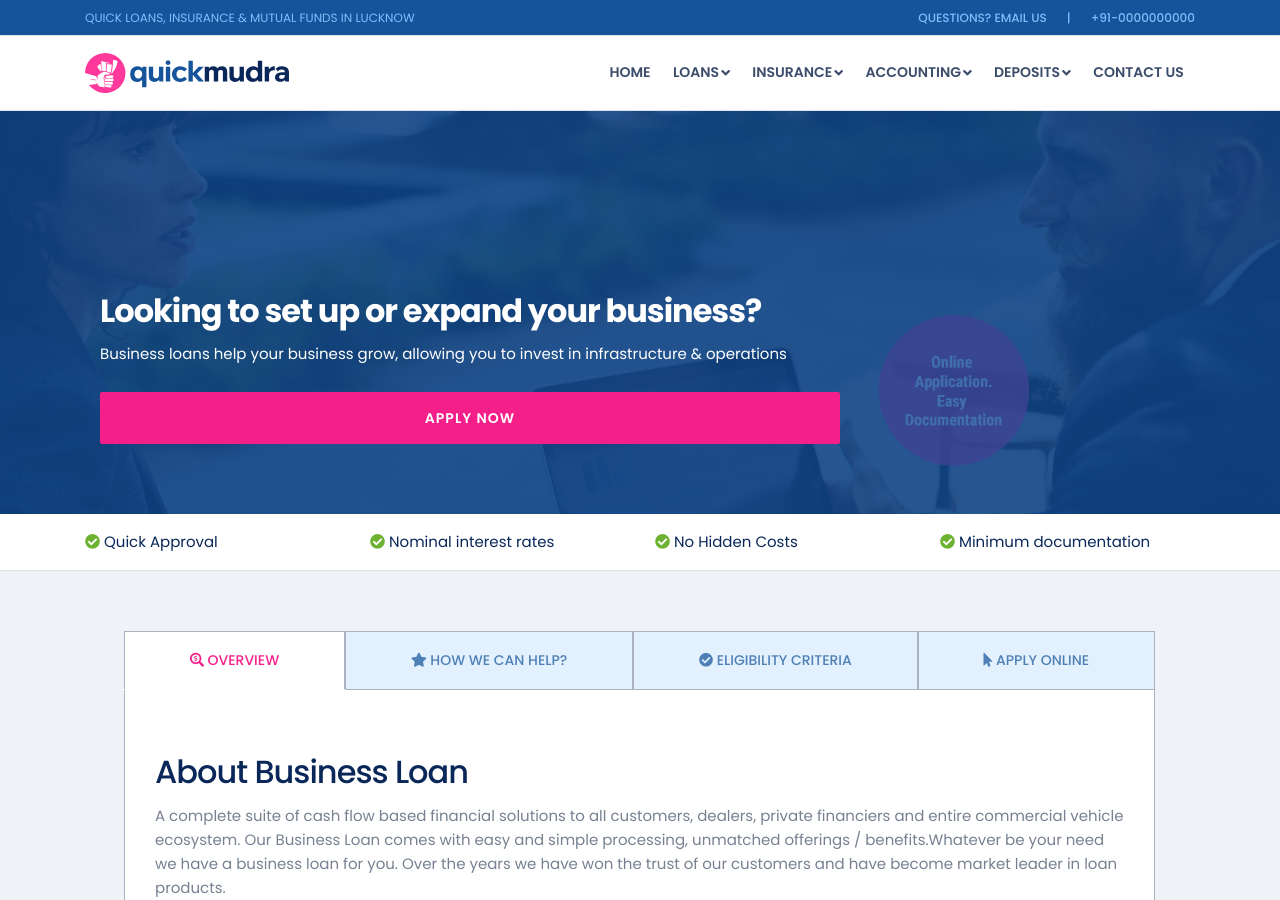
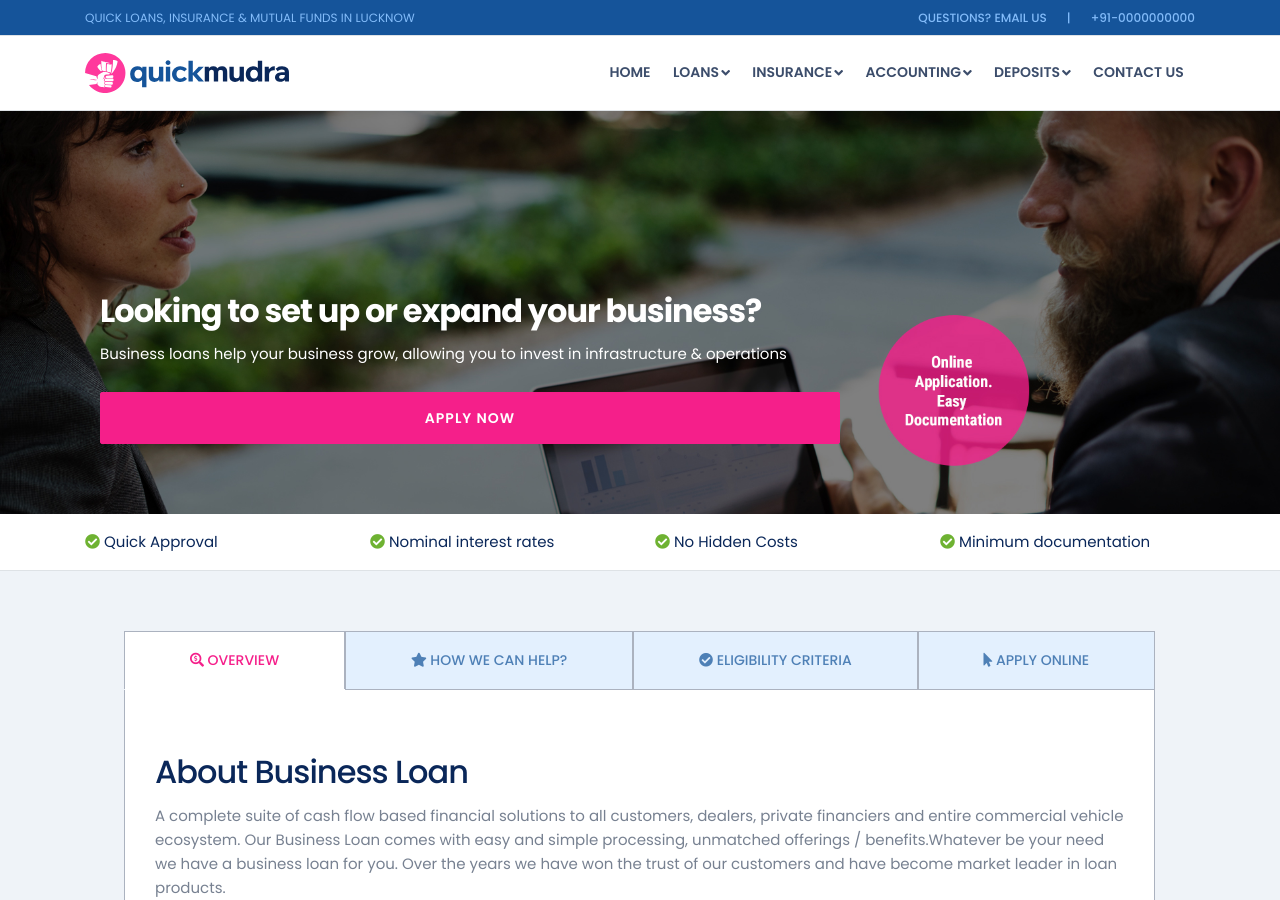
Before and after one commit to jaswinder-singh/creditme, a Jekyll site: the page built from pages/business-loan.html, in a window 1280 px wide and 900 px high. Built offline with Jekyll 4.4.1, drawn with Linux system fonts in a browser that asks for light colours; nearby versions of some CDN libraries.

Commit message:
Update business-loan.html

```diff
--- a/pages/business-loan.html
+++ b/pages/business-loan.html
@@ -7,7 +7,7 @@ permalink: /business-loan
 ---
 <div class="slider" id="slider">
     <div>
-        <div class="slider-img">
+        <div class="header-img">
             <img src="{{ site.url }}/assets/images/business-loan-slider.jpg" alt="{{ site.name }} - {{ site.description }}" class="" />
             <div class="container">
                 <div class="col-xl-8 col-lg-8 col-md-12 col-sm-12 col-12">
```
